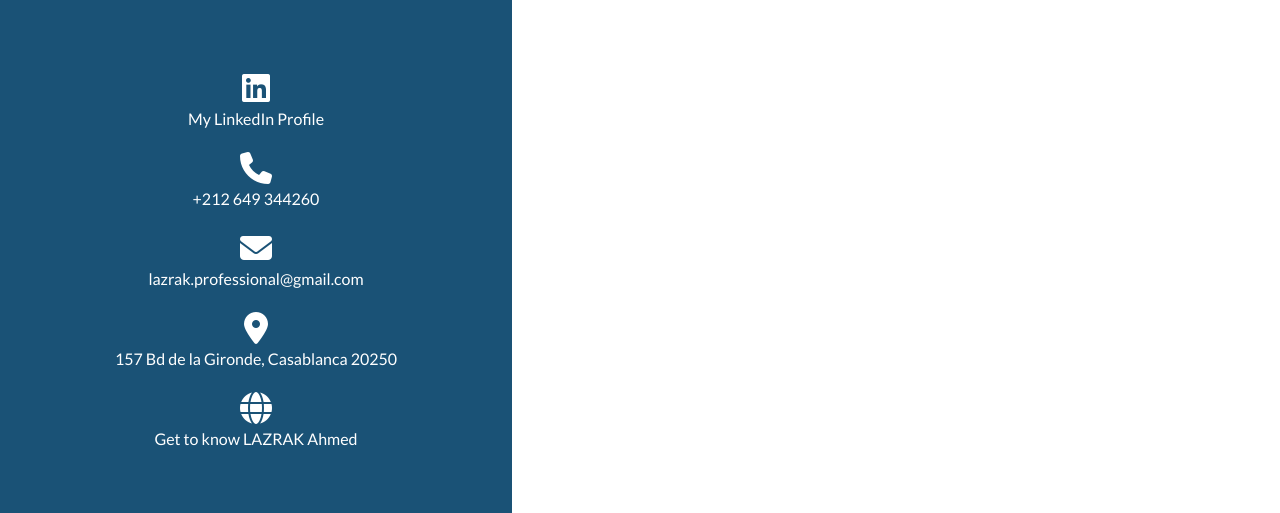
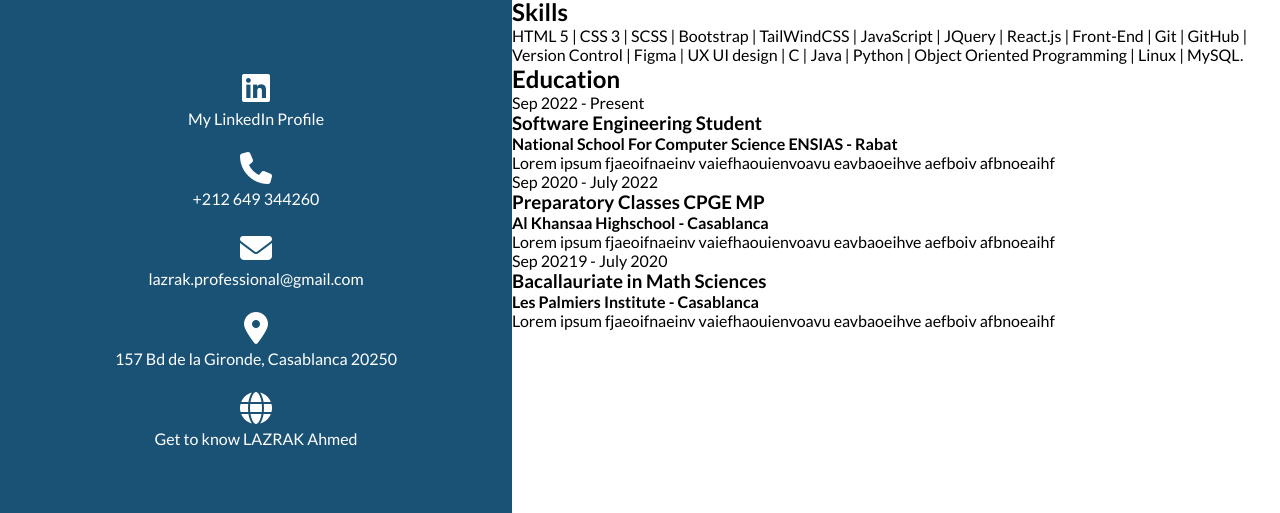
Before and after one commit to laze03/CV-fr, a plain HTML site: page index.html in a window 1280 px wide. Shown: the part 287-800 px from the top of the page. Drawn offline with Linux system fonts and the light colour scheme.

Commit message:
completing

```diff
--- a/index.html
+++ b/index.html
@@ -51,6 +51,62 @@
         </li>
       </ul>
     </div>
-    <div class="main"></div>
+    <div class="main">
+      <h1 class="name">
+        LAZRAK <br />
+        Ahmed
+      </h1>
+      <div class="separator s1" />
+      <h3 class="function">Software Engineering Student</h3>
+      <div class="separator s2" />
+      <div class="skill-section">
+        <h2 class="skills">Skills</h2>
+        <p class="skills-list">
+          HTML 5 | CSS 3 | SCSS | Bootstrap | TailWindCSS | JavaScript | JQuery
+          | React.js | Front-End | Git | GitHub | Version Control | Figma | UX
+          UI design | C | Java | Python | Object Oriented Programming | Linux |
+          MySQL.
+        </p>
+      </div>
+      <div class="separator s3" />
+      <div class="education-section">
+        <h2 class="education">Education</h2>
+        <div class="education-item">
+          <span class="duration">Sep 2022 - Present</span>
+          <div class="item-details">
+            <h3 class="name">Software Engineering Student</h3>
+            <h4 class="place">
+              National School For Computer Science ENSIAS - Rabat
+            </h4>
+            <p class="description">
+              Lorem ipsum fjaeoifnaeinv vaiefhaouienvoavu eavbaoeihve aefboiv
+              afbnoeaihf
+            </p>
+          </div>
+        </div>
+        <div class="education-item">
+          <span class="duration">Sep 2020 - July 2022</span>
+          <div class="item-details">
+            <h3 class="name">Preparatory Classes CPGE MP</h3>
+            <h4 class="place">Al Khansaa Highschool - Casablanca</h4>
+            <p class="description">
+              Lorem ipsum fjaeoifnaeinv vaiefhaouienvoavu eavbaoeihve aefboiv
+              afbnoeaihf
+            </p>
+          </div>
+        </div>
+        <div class="education-item">
+          <span class="duration">Sep 20219 - July 2020</span>
+          <div class="item-details">
+            <h3 class="name">Bacallauriate in Math Sciences</h3>
+            <h4 class="place">Les Palmiers Institute - Casablanca</h4>
+            <p class="description">
+              Lorem ipsum fjaeoifnaeinv vaiefhaouienvoavu eavbaoeihve aefboiv
+              afbnoeaihf
+            </p>
+          </div>
+        </div>
+      </div>
+    </div>
   </body>
 </html>
--- a/scss/style.scss
+++ b/scss/style.scss
@@ -20,7 +20,6 @@ body {
   justify-content: center;
   font-size: 1.6rem;
   font-family: "Lato";
-  color: white;
 }
 
 ul {
@@ -42,6 +41,7 @@ a:hover {
   flex-direction: column;
   align-items: center;
   justify-content: space-around;
+  color: white;
 
   .me {
     height: 20rem;
```
Also changed, not shown: css/style.css, 1 other file.
